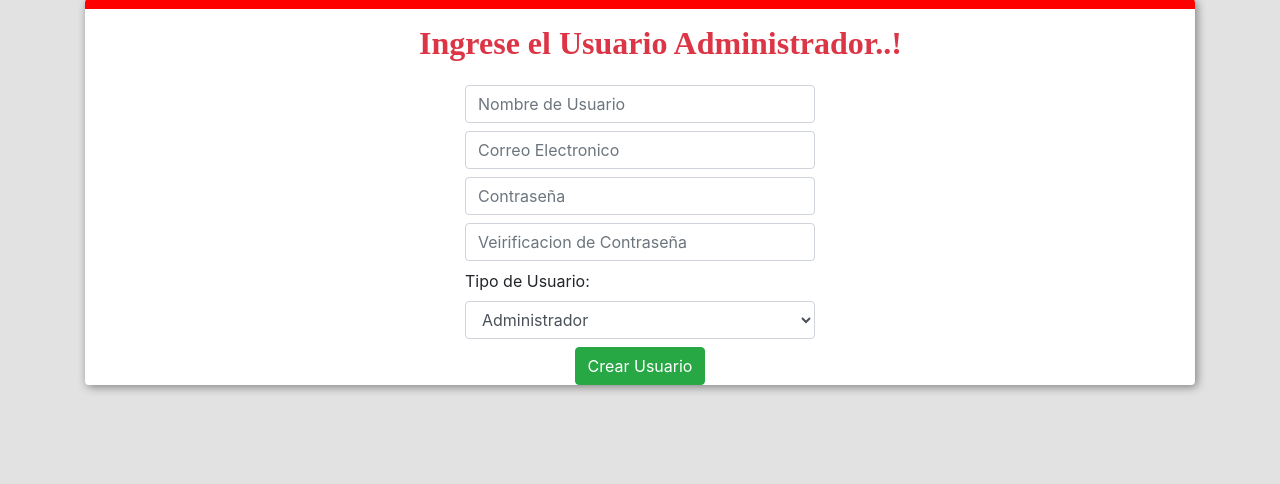
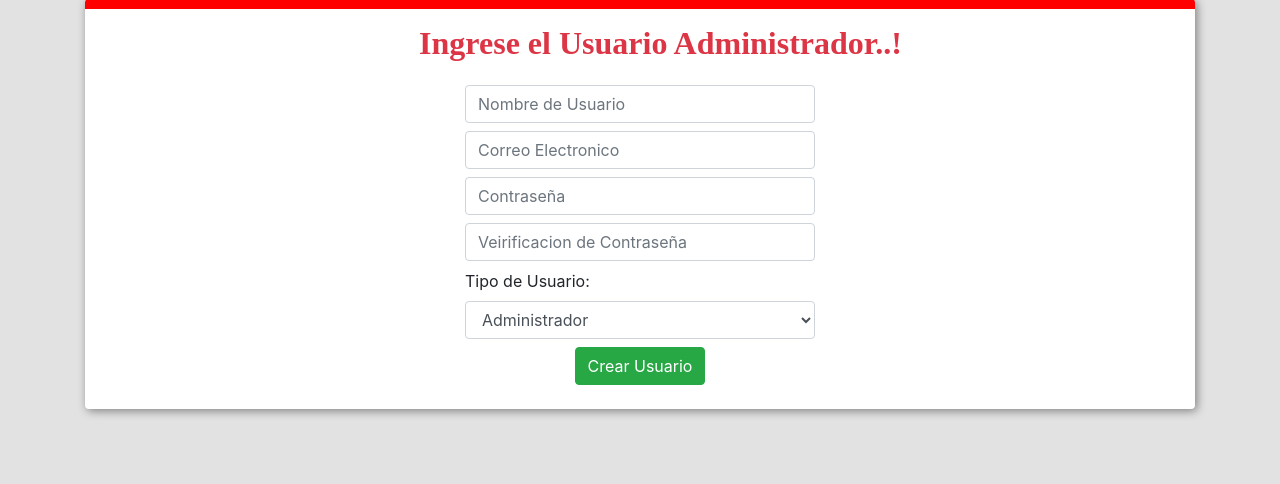
Before and after one commit to devkev53/KPrint, a PHP site: page /KodePrint/firts_user.php in a window 1280 px wide. Shown: the part 41-525 px from the top of the page. Run offline with PHP 8.4, Linux system fonts and the light colour scheme; data that the repository does not hold is empty; some web fonts are replaced.

Commit message:
Update firts_user.php
Corrigiendo

```diff
--- a/firts_user.php
+++ b/firts_user.php
@@ -67,7 +67,7 @@
 					      		<option value="1">Desarrollador</option>
 					      	</select>
 						<div class="d-flex justify-content-center">
-					      	<input type="submit" class="btn btn-success" value="Crear Usuario">
+					      	<input type="submit" class="btn btn-success mb-4" value="Crear Usuario">
 						</div>
 					    </form>
 					</div>
@@ -102,8 +102,8 @@
                 }
 				}).done(function(resp){
 					if (!resp.error) {
-						console.log(resp);
-						location.href = "Externos.login.php";
+						//console.log(resp);
+						//location.href = "Externos.login.php";
 					}else{
 						$.alert({
 							icon: 'icon-error',
```
